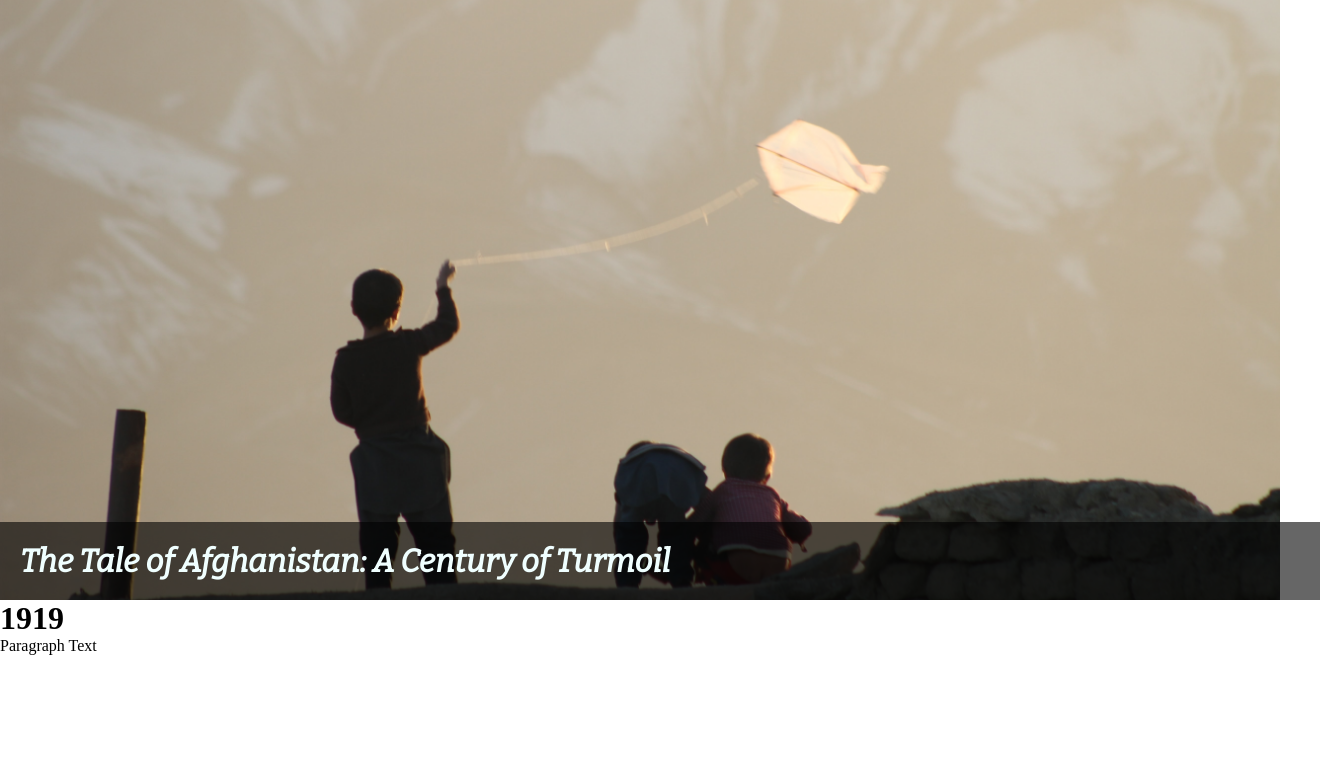
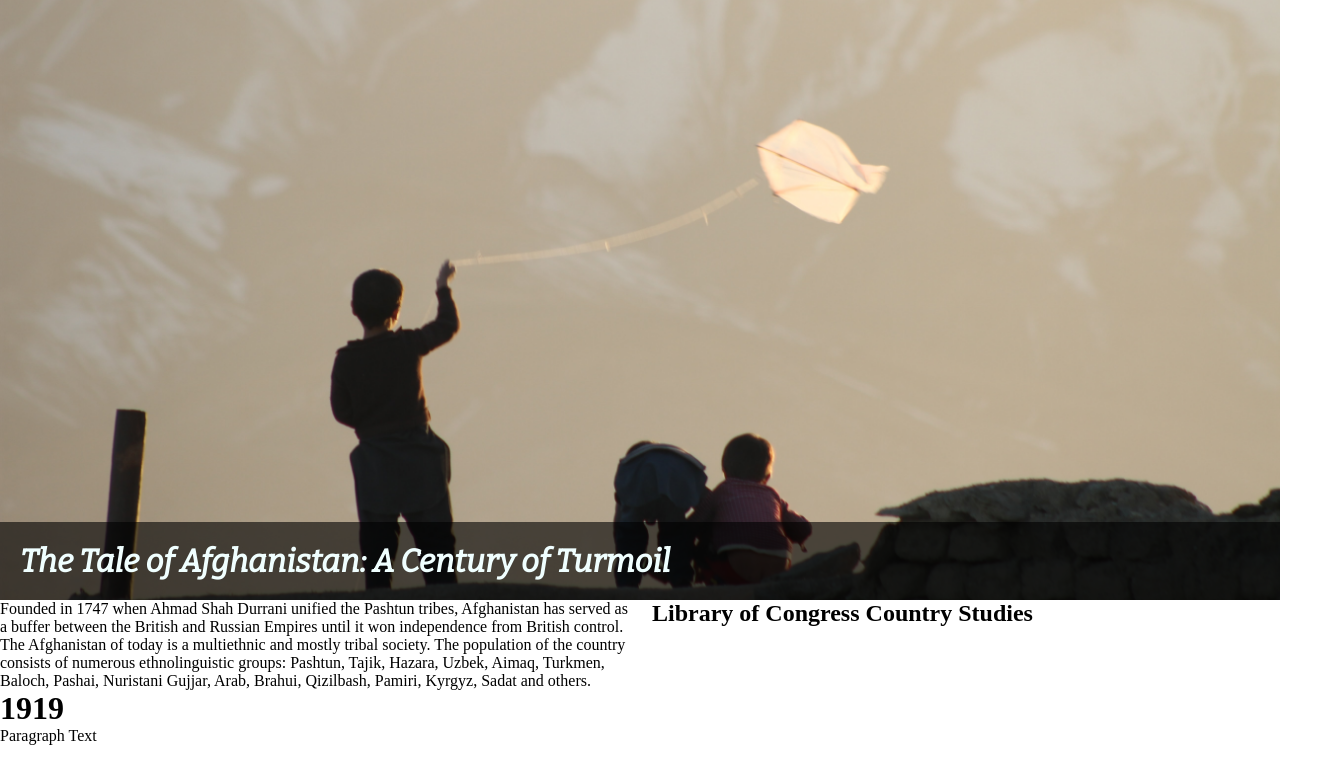
Before and after one commit to SudeeptoBose/afghan-timeline, a plain HTML site: page index.html in a window 1280 px wide. Shown: the whole page, 1320 px wide, since content can reach past the window. Drawn offline with nearby package versions, Linux system fonts and the light colour scheme.

Commit message:
added README.md

```diff
--- a/index.html
+++ b/index.html
@@ -12,8 +12,19 @@
         <!-- Hero -->
         <div class="hero">
             <h1 class="hero-title">The Tale of Afghanistan: A Century of Turmoil</h1>
-            <div class="hero-grid">
-
+        </div>
+        <div class="hero-grid">
+            <div>
+                <div class="afghan-map"></div>
+                <div class="hero-text">
+                    Founded in 1747 when Ahmad Shah Durrani unified the Pashtun tribes, Afghanistan has served as a buffer between the British and Russian Empires until it won independence from British control. The Afghanistan of today is a multiethnic and mostly tribal society. The population of the country consists of numerous ethnolinguistic groups: Pashtun, Tajik, Hazara, Uzbek, Aimaq, Turkmen, Baloch, Pashai, Nuristani Gujjar, Arab, Brahui, Qizilbash, Pamiri, Kyrgyz, Sadat and others.
+                </div>
+            </div>
+            <div>
+                <div class="statistics"></div>
+                <div class="">
+                    <h2>Library of Congress Country Studies</h2>
+                </div>
             </div>
         </div>
         <!-- Cards -->
--- a/style.css
+++ b/style.css
@@ -23,6 +23,7 @@ body {
 }
 
 .hero-title {
+    box-sizing: border-box;
     position: absolute;
     left: 0;
     bottom: 0;
@@ -32,3 +33,9 @@ body {
     padding: 1.25rem;
     color: azure;
 }
+
+.hero-grid {
+    display: grid;
+    grid-template-columns: 1fr 1fr;
+    gap: 1.5rem;
+}
```
Also changed, not shown: 1 other file.
